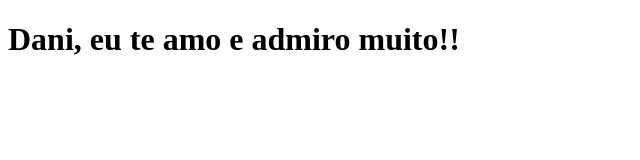
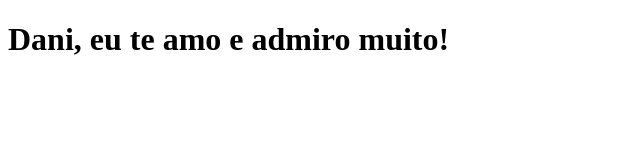
Before and after one commit to MonicaIacy/clone-tabnews, a Next.js app: page / in a window 1280 px wide. Shown: the top 160 px of the page, without its empty margins (0-640 px from the left). Built offline with nearby package versions, Linux system fonts and the light colour scheme.

Commit message:
modifica a frase

```diff
--- a/pages/index.js
+++ b/pages/index.js
@@ -1,5 +1,5 @@
 function Home() {
-    return <h1>Dani, eu te amo e admiro muito!!</h1>
+    return <h1>Dani, eu te amo e admiro muito!</h1>
 }
 
 export default Home;
```
